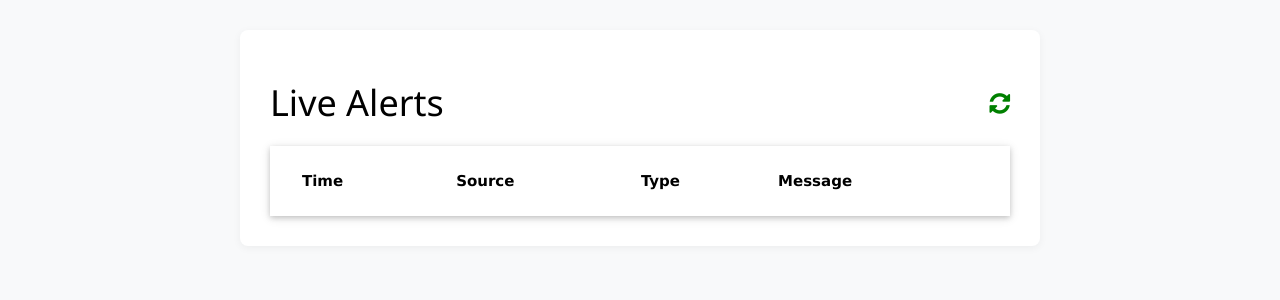
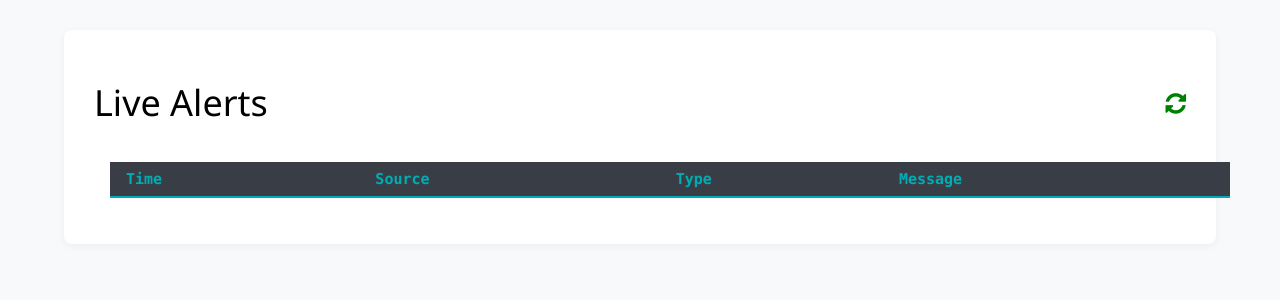
Before and after one commit to LukeRoberson/Web-Service, a Flask app: template templates/alerts.html in a window 1280 px wide. Shown: the part 55-355 px from the top of the page. Run offline with Flask 3, Linux system fonts and the light colour scheme; the template is opened without the code that fills it: most values are stand-ins (such as "Sample title", 1, 10 or a date in 2020); lists and menus that the app fills with data are empty.

Commit message:
Updated format of the table in the alerts page

```diff
--- a/templates/alerts.html
+++ b/templates/alerts.html
@@ -10,6 +10,49 @@
 
 {% extends "base.html" %}
 {% block content %}
+
+<!--
+    ==========================================================================
+    CSS Styles
+    --------------------------------------------------------------------------
+    Main
+    - Override the default W3.CSS styles to make the page full width
+    - This is necessary to ensure the table fits the screen width
+
+    Table
+    - Format the table to look like a log viewer
+    ==========================================================================
+-->
+<style>
+main {
+    max-width: 90vw !important;
+    width: 90vw !important;
+    margin-left: 10 !important;
+    margin-right: 10 !important;
+    padding-left: 10 !important;
+    padding-right: 10 !important;
+}
+</style>
+
+<style>
+.w3-table th, .w3-table td {
+    font-family: "Consolas", "Menlo", "Monaco", monospace;
+    font-size: 15px;
+    vertical-align: top;
+    padding: 6px 8px;
+}
+.w3-table td {
+    background: #222831;
+    color: #f1f1f1;
+    border-bottom: 1px solid #444;
+}
+.w3-table th {
+    background: #393e46;
+    color: #00adb5;
+    border-bottom: 2px solid #00adb5;
+}
+</style>
+
 <!--
     ==========================================================================
     Page Title and Refresh Button
@@ -41,29 +84,26 @@
     - Alert message
     ==========================================================================
 -->
-<div class="w3-container w3-card w3-padding-16">
-    <table class="w3-table w3-striped">
-        <tr>
-            <th>Time</th>
-            <th>Source</th>
-            <th>Type</th>
-            <th>Message</th>
-        </tr>
+<div class="w3-container w3-padding-16" style="width:90vw; max-width:1600px; margin:0 auto; overflow-x:auto;">
+    <table class="w3-table w3-striped" style="table-layout: auto; width: 100%;">
+        <thead>
+            <tr>
+                <th style="white-space:nowrap;">Time</th>
+                <th style="white-space:nowrap;">Source</th>
+                <th style="white-space:nowrap;">Type</th>
+                <th>Message</th>
+            </tr>
+        </thead>
+        <tbody>
         {% for alert in alerts %}
-        <tr>
-            <!-- Timestamp -->
-            <td>{{ alert[0] }}</td>
-
-            <!-- Source -->
-            <td>{{ alert[1] }}</td>
-
-            <!-- Type -->
-            <td>{{ alert[2] }}</td>
-
-            <!-- Message -->
-            <td>{{ alert[3] }}</td>
-        </tr>
+            <tr>
+                <td style="white-space:nowrap;">{{ alert[0] }}</td>
+                <td style="white-space:nowrap;">{{ alert[1] }}</td>
+                <td style="white-space:nowrap;">{{ alert[2] }}</td>
+                <td style="white-space:normal; overflow-wrap:break-word; word-break:break-all;">{{ alert[3] }}</td>
+            </tr>
         {% endfor %}
+        </tbody>
     </table>
 </div>
 
```
